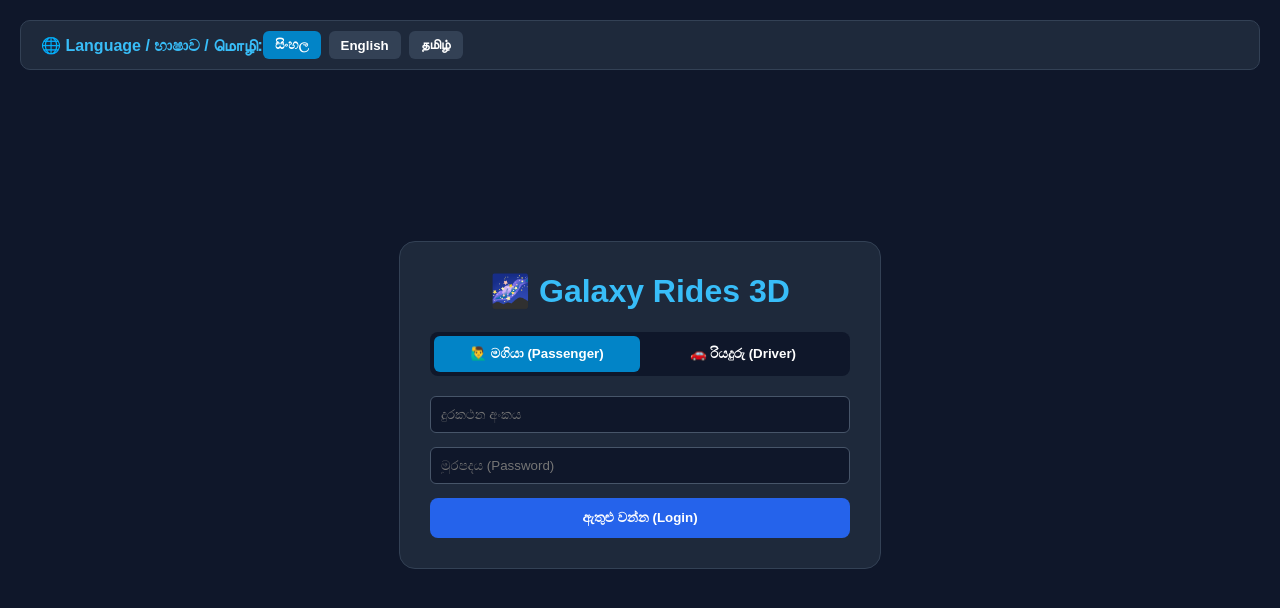
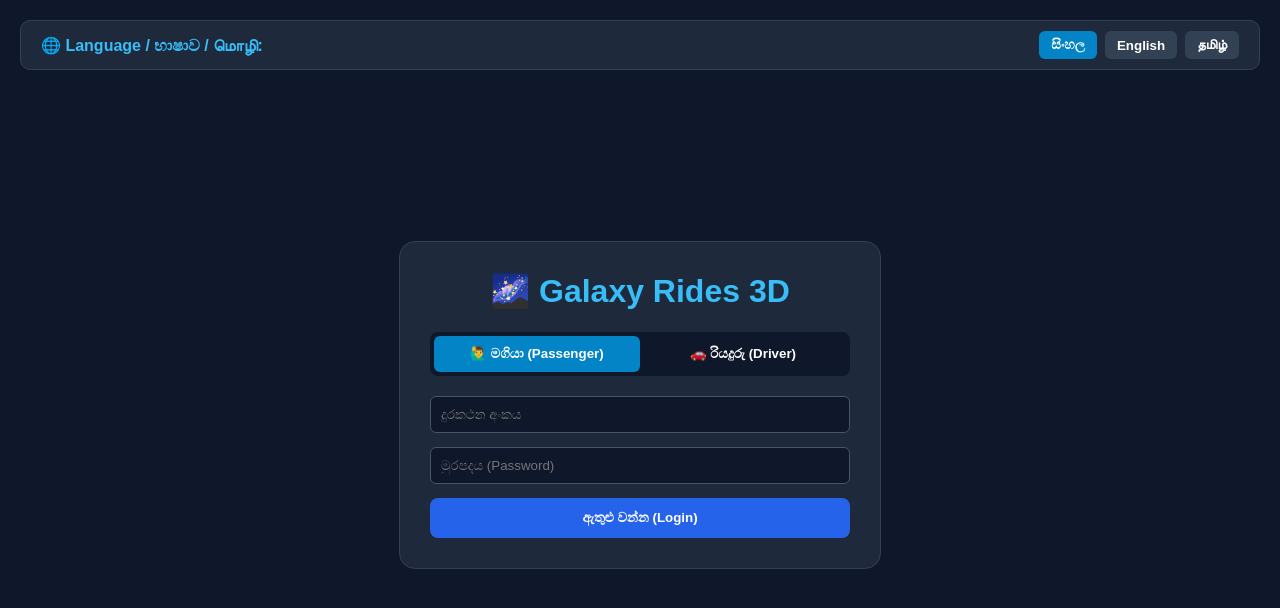
Before and after one commit to isharaktii-glitch/Galaxy-riding, a Next.js app: page / in a window 1280 px wide. Shown: the top 608 px of the page. Built offline with nearby package versions, Linux system fonts and the light colour scheme.

Commit message:
Update page.tsx

```diff
--- a/app/page.tsx
+++ b/app/page.tsx
@@ -583,7 +583,7 @@ export default function GalaxyRides3D() {
       <div
         style={{
           display: "flex",
-          justify: "space-between",
+          justifyContent: "space-between",
           alignItems: "center",
           marginBottom: "15px",
           background: "#1e293b",
@@ -1373,7 +1373,7 @@ export default function GalaxyRides3D() {
                             fontSize: "0.85rem",
                           }}
                         >
-                          🗺️️ {item.display_name}
+                          🗺 {item.display_name}
                         </li>
                       ))}
                     </ul>
```
